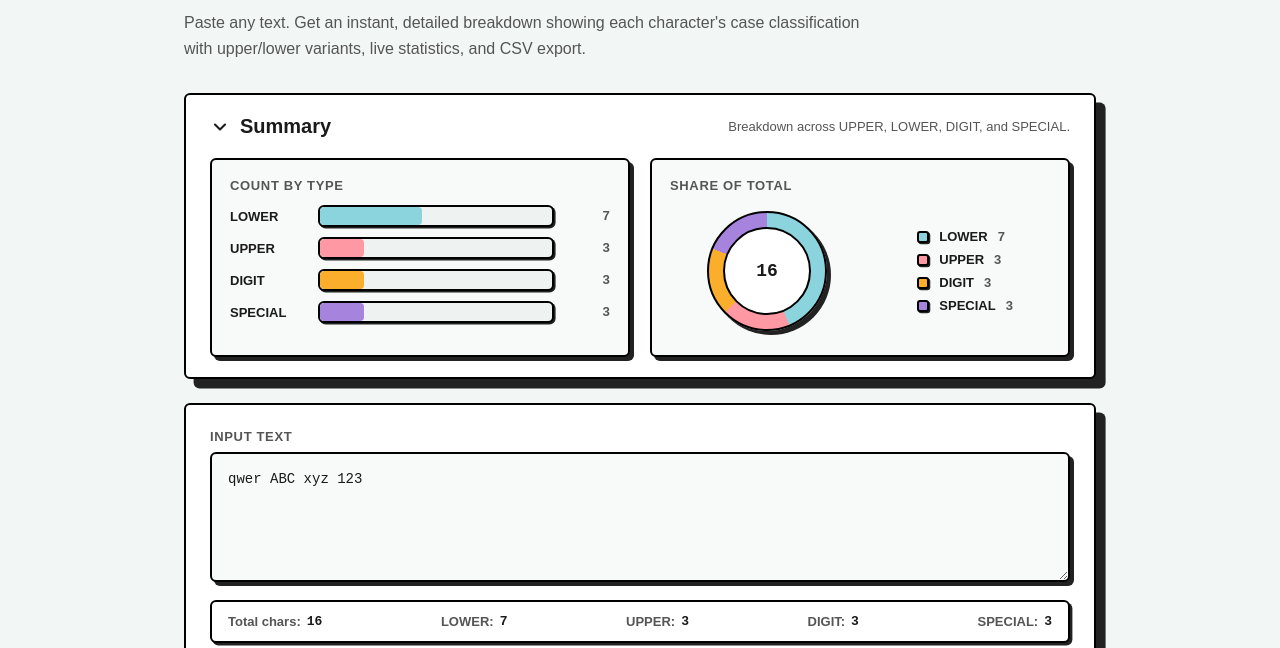
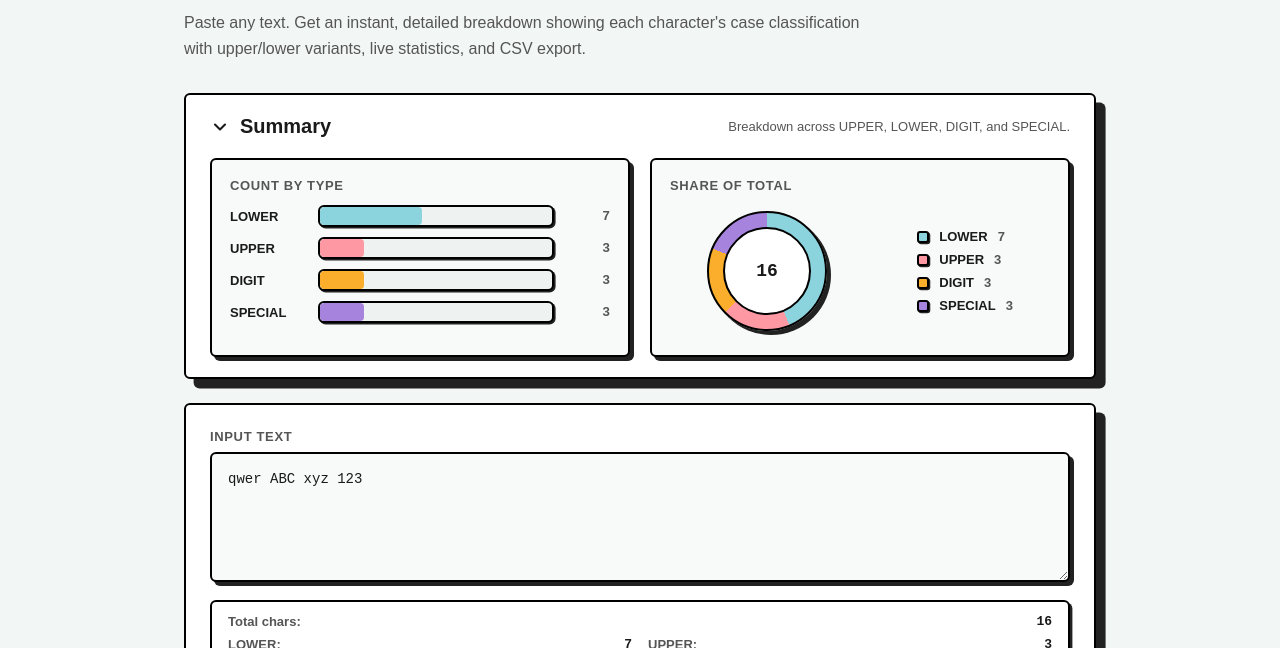
Before and after one commit to alifadwitiyap/unword, a plain HTML site: page index.html in a window 1280 px wide. Shown: the part 152-800 px from the top of the page. Drawn offline with Linux system fonts and the light colour scheme; a web font is replaced by a local one.

Commit message:
fix(ui): refactor input stats bar to 2-column clean grid (label left, value right)

```diff
--- a/assets/css/style.css
+++ b/assets/css/style.css
@@ -230,20 +230,24 @@ textarea:focus {
   border: 2px solid var(--border);
   border-radius: var(--radius);
   box-shadow: var(--shadow-sm);
-  display: flex;
-  justify-content: space-between;
-  gap: 8px;
+  display: grid;
+  grid-template-columns: repeat(2, minmax(0, 1fr));
+  gap: 8px 16px;
   font-size: 13px;
   font-weight: 600;
   color: var(--muted);
-  flex-wrap: wrap;
   align-items: center;
 }
 .input-stats .stat-item {
-  display: inline-flex;
+  display: flex;
   align-items: center;
-  gap: 6px;
+  justify-content: space-between;
+  gap: 12px;
   white-space: nowrap;
+  min-width: 0;
+}
+.input-stats .stat-item:first-child {
+  grid-column: 1 / -1;
 }
 .input-stats .stat-value {
   color: var(--fg);
```
